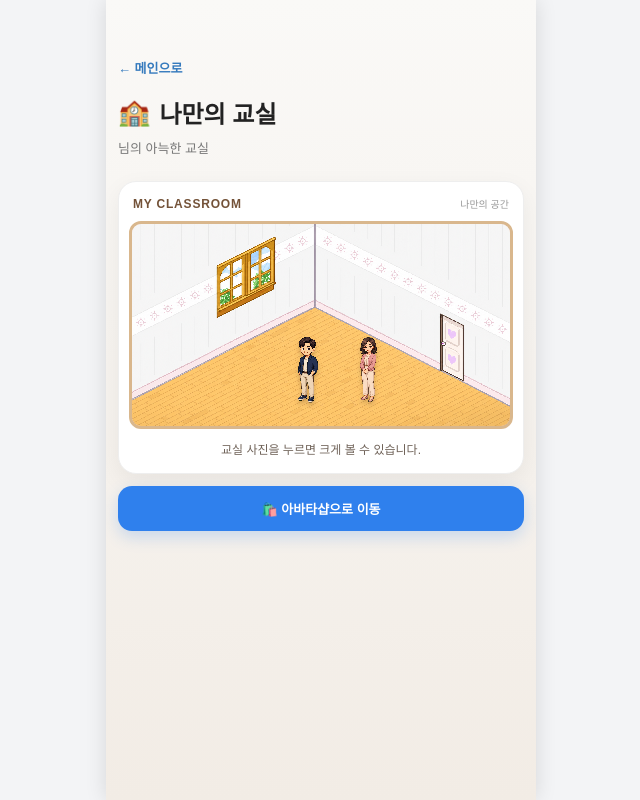
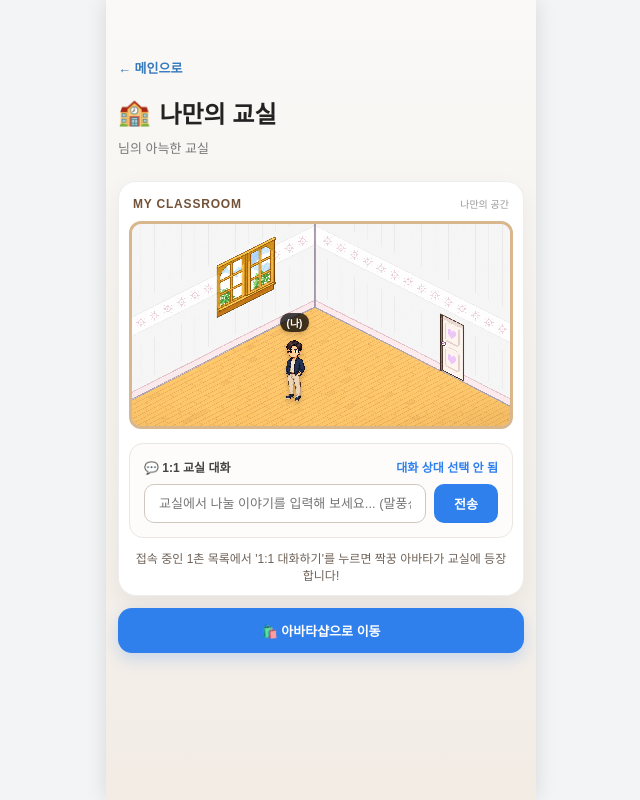
Before and after one commit to zzz4060785-boop/mbox, a Flask app: template pybo/templates/my_home.html in a window 1280 px wide. Shown: the whole page, without its empty margins (319-959 px from the left). Run offline with Flask 3, Linux system fonts and the light colour scheme; the template is opened without the code that fills it, so the values that code supplies are empty.

Commit message:
feat: 사랑달/싫어요 분리, 싫어요 월1회 제한, 교실 1:1 아바타 말풍선 대화 추가

```diff
--- a/pybo/static/css/my_home.css
+++ b/pybo/static/css/my_home.css
@@ -138,10 +138,13 @@
    아바타
 ------------------------- */
 
+/* -------------------------
+   8인 아바타 슬롯 & 말풍선
+------------------------- */
+
 .my-home-page .classroom-avatar {
-  width: 15%;
+  width: 14%;
   position: absolute;
-  bottom: 7%;
   z-index: 2;
   margin: 0;
   padding: 0;
@@ -150,6 +153,11 @@
   background: transparent;
   cursor: pointer;
   filter: drop-shadow(0 3px 2px rgba(84, 55, 30, 0.25));
+  transition: bottom 0.3s ease, left 0.3s ease;
+}
+
+.my-home-page .classroom-avatar[hidden] {
+  display: none !important;
 }
 
 .my-home-page .classroom-avatar img {
@@ -160,20 +168,138 @@
   image-rendering: pixelated;
 }
 
-.my-home-page .classroom-avatar:hover,
-.my-home-page .classroom-avatar:focus-visible,
-.my-home-page .classroom-avatar.selected {
-  border-color: rgba(255, 255, 255, 0.95);
-  background: rgba(255, 226, 133, 0.25);
+/* 8개 위치 슬롯 */
+.my-home-page .avatar-slot-1 { left: 36%; bottom: 8%; z-index: 10; }
+.my-home-page .avatar-slot-2 { left: 54%; bottom: 8%; z-index: 10; }
+.my-home-page .avatar-slot-3 { left: 18%; bottom: 8%; z-index: 10; }
+.my-home-page .avatar-slot-4 { left: 72%; bottom: 8%; z-index: 10; }
+.my-home-page .avatar-slot-5 { left: 28%; bottom: 28%; z-index: 5; }
+.my-home-page .avatar-slot-6 { left: 46%; bottom: 28%; z-index: 5; }
+.my-home-page .avatar-slot-7 { left: 62%; bottom: 28%; z-index: 5; }
+.my-home-page .avatar-slot-8 { left: 78%; bottom: 28%; z-index: 5; }
+
+/* 이름 뱃지 */
+.my-home-page .avatar-name-tag {
+  position: absolute;
+  top: -22px;
+  left: 50%;
+  transform: translateX(-50%);
+  padding: 2px 7px;
+  background: rgba(0, 0, 0, 0.72);
+  color: #ffffff;
+  font-size: 10px;
+  font-weight: 700;
+  border-radius: 10px;
+  white-space: nowrap;
+  pointer-events: none;
+}
+
+/* 아바타 머리 위 픽셀 말풍선 */
+.my-home-page .speech-bubble {
+  position: absolute;
+  bottom: 100%;
+  left: 50%;
+  transform: translateX(-50%);
+  margin-bottom: 24px;
+  min-width: 80px;
+  max-width: 190px;
+  padding: 8px 12px;
+  background: #ffffff;
+  border: 2px solid #222222;
+  border-radius: 14px;
+  box-shadow: 0 4px 12px rgba(0, 0, 0, 0.18);
+  color: #111111;
+  font-size: 11px;
+  font-weight: 700;
+  line-height: 1.4;
+  word-break: break-word;
+  text-align: center;
+  z-index: 30;
+  pointer-events: none;
+  animation: speechBubblePop 0.25s cubic-bezier(0.175, 0.885, 0.32, 1.275);
+}
+
+.my-home-page .speech-bubble::after {
+  content: "";
+  position: absolute;
+  bottom: -8px;
+  left: 50%;
+  transform: translateX(-50%);
+  border-width: 8px 6px 0;
+  border-style: solid;
+  border-color: #222222 transparent transparent;
+}
+
+@keyframes speechBubblePop {
+  0% {
+    opacity: 0;
+    transform: translateX(-50%) scale(0.6);
+  }
+  100% {
+    opacity: 1;
+    transform: translateX(-50%) scale(1);
+  }
+}
+
+/* -------------------------
+   1:1 교실 대화 채팅바
+------------------------- */
+
+.my-home-page .classroom-chat-bar {
+  margin-top: 14px;
+  padding: 14px;
+  border: 1px solid #eae6e1;
+  border-radius: 14px;
+  background: #fdfcfb;
+}
+
+.my-home-page .chat-header-info {
+  display: flex;
+  align-items: center;
+  justify-content: space-between;
+  margin-bottom: 9px;
+  font-size: 12px;
+  color: #444;
+}
+
+.my-home-page .chat-target-name {
+  color: #2f80ed;
+  font-weight: 700;
+}
+
+.my-home-page .chat-input-row {
+  display: flex;
+  gap: 8px;
+}
+
+.my-home-page #classroomChatInput {
+  flex: 1;
+  padding: 10px 14px;
+  border: 1px solid #d0c8bf;
+  border-radius: 10px;
+  font-size: 13px;
   outline: none;
 }
 
-.my-home-page .avatar-male {
-  left: 39%;
+.my-home-page #classroomChatInput:focus {
+  border-color: #2f80ed;
+  box-shadow: 0 0 0 3px rgba(47, 128, 237, 0.15);
 }
 
-.my-home-page .avatar-female {
-  left: 55%;
+.my-home-page #classroomChatSendBtn {
+  padding: 10px 20px;
+  border: 0;
+  border-radius: 10px;
+  background: #2f80ed;
+  color: #ffffff;
+  font-size: 13px;
+  font-weight: 800;
+  cursor: pointer;
+  transition: background-color 0.2s;
+}
+
+.my-home-page #classroomChatSendBtn:hover {
+  background: #246dcb;
 }
 
 /* -------------------------
--- a/pybo/static/js/my_home.js
+++ b/pybo/static/js/my_home.js
@@ -2,20 +2,152 @@
   const status = document.getElementById("myHomeStatus");
 
   /* =========================
-     아바타 선택
+     말풍선 (Speech Bubble) 관리
   ========================= */
+  const bubbleTimeouts = {};
 
+  function showSpeechBubble(slotNumber, text) {
+    const bubble = document.getElementById(`speechBubble${slotNumber}`);
+    if (!bubble) return;
+
+    bubble.textContent = text;
+    bubble.hidden = false;
+    bubble.style.display = "block";
+
+    if (bubbleTimeouts[slotNumber]) {
+      clearTimeout(bubbleTimeouts[slotNumber]);
+    }
+
+    bubbleTimeouts[slotNumber] = setTimeout(() => {
+      bubble.hidden = true;
+      bubble.style.display = "none";
+    }, 5500);
+  }
+
+  /* =========================
+     1:1 교실 아바타 대화 (DB 연동)
+  ========================= */
+  const urlParams = new URLSearchParams(window.location.search);
+  const chatUserId = urlParams.get("chat_user");
+
+  let lastSeenMessageId = 0;
+
+  async function initClassroomChat() {
+    if (!chatUserId) {
+      if (status) {
+        status.textContent =
+          "접속 중인 1촌 목록에서 '1:1 대화하기'를 누르면 짝꿍 아바타가 교실에 등장합니다!";
+      }
+      return;
+    }
+
+    const slot2 = document.getElementById("avatarSlot2");
+    const slot2Name = document.getElementById("avatarSlot2Name");
+    const chatTargetName = document.getElementById("chatTargetName");
+    const chatInput = document.getElementById("classroomChatInput");
+    const chatSendBtn = document.getElementById("classroomChatSendBtn");
+
+    try {
+      const response = await fetch(`/api/social/users/${chatUserId}`);
+      const data = await response.json();
+
+      if (!response.ok || !data.user) {
+        if (status) status.textContent = "1촌 정보를 불러올 수 없습니다.";
+        return;
+      }
+
+      const targetUser = data.user;
+      if (slot2) slot2.hidden = false;
+      if (slot2Name) slot2Name.textContent = targetUser.username;
+      if (chatTargetName)
+        chatTargetName.textContent = `${targetUser.username}님과 대화 중`;
+
+      if (status) {
+        status.textContent = `${targetUser.username}님과 교실에 입실했습니다! 대화를 나눠보세요.`;
+      }
+
+      // 대화 전송 이벤트
+      async function sendChatMessage() {
+        const content = chatInput.value.trim();
+        if (!content) return;
+
+        chatSendBtn.disabled = true;
+        try {
+          const postRes = await fetch("/api/social/messages", {
+            method: "POST",
+            headers: { "Content-Type": "application/json" },
+            body: JSON.stringify({
+              receiver_id: Number(chatUserId),
+              content: content,
+            }),
+          });
+          const postData = await postRes.json();
+
+          if (!postRes.ok) {
+            alert(postData.message || "대화 전송에 실패했습니다.");
+            return;
+          }
+
+          chatInput.value = "";
+          showSpeechBubble(1, content);
+        } catch (error) {
+          alert("전송 중 오류가 발생했습니다.");
+        } finally {
+          chatSendBtn.disabled = false;
+          chatInput.focus();
+        }
+      }
+
+      if (chatSendBtn) chatSendBtn.addEventListener("click", sendChatMessage);
+      if (chatInput) {
+        chatInput.addEventListener("keydown", (e) => {
+          if (e.key === "Enter") sendChatMessage();
+        });
+      }
+
+      // 실시간 메시지 수신 폴링 (3초 간격)
+      async function checkIncomingMessages() {
+        try {
+          const res = await fetch(`/api/social/chat/${chatUserId}`);
+          if (!res.ok) return;
+          const chatData = await res.json();
+
+          if (chatData.messages && chatData.messages.length > 0) {
+            const latestMsg =
+              chatData.messages[chatData.messages.length - 1];
+            if (
+              latestMsg.id > lastSeenMessageId &&
+              Number(latestMsg.sender_id) === Number(chatUserId)
+            ) {
+              lastSeenMessageId = latestMsg.id;
+              showSpeechBubble(2, latestMsg.content);
+            } else if (lastSeenMessageId === 0) {
+              lastSeenMessageId = latestMsg.id;
+            }
+          }
+        } catch (e) {
+          // ignore
+        }
+      }
+
+      checkIncomingMessages();
+      setInterval(checkIncomingMessages, 3000);
+    } catch (error) {
+      console.error("Failed to init classroom chat:", error);
+    }
+  }
+
+  initClassroomChat();
+
+  /* =========================
+     아바타 클릭 선택
+  ========================= */
   document.querySelectorAll(".classroom-avatar").forEach((avatar) => {
     avatar.addEventListener("click", () => {
-      document
-        .querySelectorAll(".classroom-avatar")
-        .forEach((item) => item.classList.remove("selected"));
-
-      avatar.classList.add("selected");
-
+      const nameTag = avatar.querySelector(".avatar-name-tag");
+      const name = nameTag ? nameTag.textContent : "아바타";
       if (status) {
-        status.textContent =
-          `${avatar.dataset.avatarName}를 선택했습니다.`;
+        status.textContent = `${name}를 선택했습니다.`;
       }
     });
   });
@@ -23,43 +155,26 @@
   /* =========================
      교실 사진 확대
   ========================= */
-
-  const classroomPhotoOpen =
-    document.getElementById("classroomPhotoOpen");
-
-  const classroomPhotoImage =
-    document.querySelector(".classroom-background-image");
-
+  const classroomPhotoOpen = document.getElementById("classroomPhotoOpen");
+  const classroomPhotoImage = document.querySelector(".classroom-background-image");
   let photoLightbox = null;
   let photoLightboxImage = null;
   let photoLightboxClose = null;
 
   function closePhotoLightbox() {
-    if (!photoLightbox) {
-      return;
-    }
-
+    if (!photoLightbox) return;
     photoLightbox.hidden = true;
     photoLightbox.setAttribute("aria-hidden", "true");
-
     document.body.classList.remove("photo-lightbox-open");
-
-    if (classroomPhotoOpen) {
-      classroomPhotoOpen.focus();
-    }
+    if (classroomPhotoOpen) classroomPhotoOpen.focus();
   }
 
   function createPhotoLightbox() {
-    const existingLightbox =
-      document.getElementById("sharedPhotoLightbox");
-
+    const existingLightbox = document.getElementById("sharedPhotoLightbox");
     if (existingLightbox) {
       photoLightbox = existingLightbox;
-      photoLightboxImage =
-        photoLightbox.querySelector("img");
-      photoLightboxClose =
-        photoLightbox.querySelector(".photo-lightbox-close");
-
+      photoLightboxImage = photoLightbox.querySelector("img");
+      photoLightboxClose = photoLightbox.querySelector(".photo-lightbox-close");
       return;
     }
 
@@ -68,105 +183,51 @@
     photoLightbox.className = "photo-lightbox";
     photoLightbox.hidden = true;
     photoLightbox.setAttribute("aria-hidden", "true");
-
     photoLightbox.innerHTML = `
-      <button
-        type="button"
-        class="photo-lightbox-close"
-        aria-label="확대 사진 닫기"
-      >
-        ← 뒤로가기
-      </button>
-
-      <img
-        src=""
-        alt=""
-      >
+      <button type="button" class="photo-lightbox-close" aria-label="확대 사진 닫기">← 뒤로가기</button>
+      <img src="" alt="">
     `;
 
     document.body.appendChild(photoLightbox);
+    photoLightboxImage = photoLightbox.querySelector("img");
+    photoLightboxClose = photoLightbox.querySelector(".photo-lightbox-close");
 
-    photoLightboxImage =
-      photoLightbox.querySelector("img");
-
-    photoLightboxClose =
-      photoLightbox.querySelector(".photo-lightbox-close");
-
-    photoLightboxClose.addEventListener(
-      "click",
-      closePhotoLightbox,
-    );
-
+    photoLightboxClose.addEventListener("click", closePhotoLightbox);
     photoLightbox.addEventListener("click", (event) => {
-      if (event.target === photoLightbox) {
-        closePhotoLightbox();
-      }
+      if (event.target === photoLightbox) closePhotoLightbox();
     });
-
-    photoLightboxImage.addEventListener(
-      "click",
-      (event) => {
-        event.stopPropagation();
-      },
-    );
+    photoLightboxImage.addEventListener("click", (e) => e.stopPropagation());
   }
 
   function openPhotoLightbox() {
-    if (!classroomPhotoImage) {
-      return;
-    }
-
+    if (!classroomPhotoImage) return;
     createPhotoLightbox();
-
     photoLightboxImage.src =
-      classroomPhotoImage.currentSrc
-      || classroomPhotoImage.src;
-
+      classroomPhotoImage.currentSrc || classroomPhotoImage.src;
     photoLightboxImage.alt =
-      classroomPhotoImage.alt
-      || "확대된 교실 사진";
-
+      classroomPhotoImage.alt || "확대된 교실 사진";
     photoLightbox.hidden = false;
     photoLightbox.setAttribute("aria-hidden", "false");
-
     document.body.classList.add("photo-lightbox-open");
-
     photoLightboxClose.focus();
   }
 
   if (classroomPhotoOpen) {
-    classroomPhotoOpen.addEventListener(
-      "click",
-      openPhotoLightbox,
-    );
+    classroomPhotoOpen.addEventListener("click", openPhotoLightbox);
   }
 
   /* =========================
      아바타샵 모달
   ========================= */
-
-  const shopModal =
-    document.getElementById("avatarShopModal");
-
-  const shopOpen =
-    document.getElementById("avatarShopOpen");
-
-  const shopClose =
-    document.getElementById("avatarShopClose");
-
-  const shopBackdrop =
-    shopModal?.querySelector("[data-avatar-shop-close]");
+  const shopModal = document.getElementById("avatarShopModal");
+  const shopOpen = document.getElementById("avatarShopOpen");
+  const shopClose = document.getElementById("avatarShopClose");
+  const shopBackdrop = shopModal?.querySelector("[data-avatar-shop-close]");
 
   function closeAvatarShopModal() {
-    if (!shopModal) {
-      return;
-    }
-
+    if (!shopModal) return;
     shopModal.hidden = true;
-
-    if (shopOpen) {
-      shopOpen.focus();
-    }
+    if (shopOpen) shopOpen.focus();
   }
 
   if (shopOpen && shopModal && shopClose) {
@@ -174,32 +235,19 @@
       shopModal.hidden = false;
       shopClose.focus();
     });
-
-    shopClose.addEventListener(
-      "click",
-      closeAvatarShopModal,
-    );
-
-    shopBackdrop?.addEventListener(
-      "click",
-      closeAvatarShopModal,
-    );
+    shopClose.addEventListener("click", closeAvatarShopModal);
+    shopBackdrop?.addEventListener("click", closeAvatarShopModal);
   }
 
   /* =========================
      ESC 키 처리
   ========================= */
-
   document.addEventListener("keydown", (event) => {
-    if (event.key !== "Escape") {
-      return;
-    }
-
+    if (event.key !== "Escape") return;
     if (photoLightbox && !photoLightbox.hidden) {
       closePhotoLightbox();
       return;
     }
-
     if (shopModal && !shopModal.hidden) {
       closeAvatarShopModal();
     }
--- a/pybo/templates/my_home.html
+++ b/pybo/templates/my_home.html
@@ -36,7 +36,7 @@
       <span>나만의 공간</span>
     </div>
 
-    <div class="classroom-scene">
+    <div class="classroom-scene" id="classroomScene">
 
       <!-- 교실 사진 확대 버튼 -->
       <button
@@ -53,30 +53,62 @@
         />
       </button>
 
-      <button
-        class="classroom-avatar avatar-male"
-        type="button"
-        data-avatar-name="남성 아바타"
-        aria-label="남성 아바타 선택"
-      >
-        <img
-          src="{{ url_for('static', filename='images/avatar_male.png') }}"
-          alt="남성 아바타"
+      <!-- 최대 8인 아바타 슬롯 영역 -->
+      <div id="classroomAvatarSlots" class="classroom-avatar-slots">
+        <!-- JS에서 슬롯별 아바타 및 말풍선을 동적으로 생성/배치합니다 -->
+        <div class="classroom-avatar avatar-slot-1" id="avatarSlot1" data-slot="1">
+          <div class="speech-bubble" id="speechBubble1" hidden></div>
+          <span class="avatar-name-tag">{{ current_user.username }} (나)</span>
+          <img src="{{ url_for('static', filename='images/avatar_male.png') }}" alt="내 아바타" />
+        </div>
+        <div class="classroom-avatar avatar-slot-2" id="avatarSlot2" data-slot="2" hidden>
+          <div class="speech-bubble" id="speechBubble2" hidden></div>
+          <span class="avatar-name-tag" id="avatarSlot2Name">1촌</span>
+          <img src="{{ url_for('static', filename='images/avatar_female.png') }}" alt="1촌 아바타" />
+        </div>
+        <div class="classroom-avatar avatar-slot-3" id="avatarSlot3" data-slot="3" hidden>
+          <div class="speech-bubble" id="speechBubble3" hidden></div>
+          <span class="avatar-name-tag">슬롯 3</span>
+        </div>
+        <div class="classroom-avatar avatar-slot-4" id="avatarSlot4" data-slot="4" hidden>
+          <div class="speech-bubble" id="speechBubble4" hidden></div>
+          <span class="avatar-name-tag">슬롯 4</span>
+        </div>
+        <div class="classroom-avatar avatar-slot-5" id="avatarSlot5" data-slot="5" hidden>
+          <div class="speech-bubble" id="speechBubble5" hidden></div>
+          <span class="avatar-name-tag">슬롯 5</span>
+        </div>
+        <div class="classroom-avatar avatar-slot-6" id="avatarSlot6" data-slot="6" hidden>
+          <div class="speech-bubble" id="speechBubble6" hidden></div>
+          <span class="avatar-name-tag">슬롯 6</span>
+        </div>
+        <div class="classroom-avatar avatar-slot-7" id="avatarSlot7" data-slot="7" hidden>
+          <div class="speech-bubble" id="speechBubble7" hidden></div>
+          <span class="avatar-name-tag">슬롯 7</span>
+        </div>
+        <div class="classroom-avatar avatar-slot-8" id="avatarSlot8" data-slot="8" hidden>
+          <div class="speech-bubble" id="speechBubble8" hidden></div>
+          <span class="avatar-name-tag">슬롯 8</span>
+        </div>
+      </div>
+
+    </div>
+
+    <!-- 1:1 대화 및 말풍선 채팅 입력 상자 -->
+    <div class="classroom-chat-bar" id="classroomChatBar">
+      <div class="chat-header-info">
+        <span>💬 <strong>1:1 교실 대화</strong></span>
+        <span id="chatTargetName" class="chat-target-name">대화 상대 선택 안 됨</span>
+      </div>
+      <div class="chat-input-row">
+        <input
+          type="text"
+          id="classroomChatInput"
+          maxlength="200"
+          placeholder="교실에서 나눌 이야기를 입력해 보세요... (말풍선 표시)"
         />
-      </button>
-
-      <button
-        class="classroom-avatar avatar-female"
-        type="button"
-        data-avatar-name="여성 아바타"
-        aria-label="여성 아바타 선택"
-      >
-        <img
-          src="{{ url_for('static', filename='images/avatar_female.png') }}"
-          alt="여성 아바타"
-        />
-      </button>
-
+        <button type="button" id="classroomChatSendBtn">전송</button>
+      </div>
     </div>
 
     <p
```
Also changed, not shown: pybo/__init__.py (+114 -33 lines), pybo/static/js/main_album.js (+17 -5 lines). Lines whose indentation alone changed are shown as unchanged.
